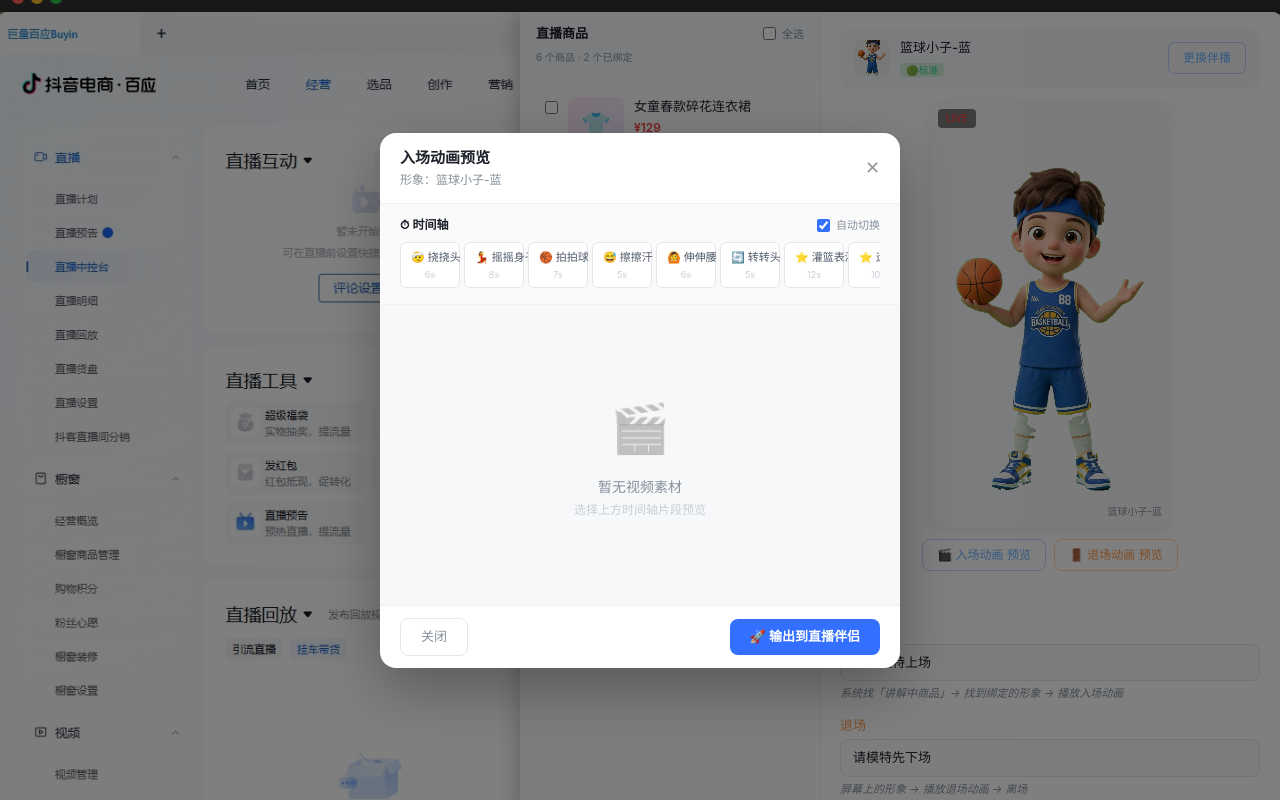
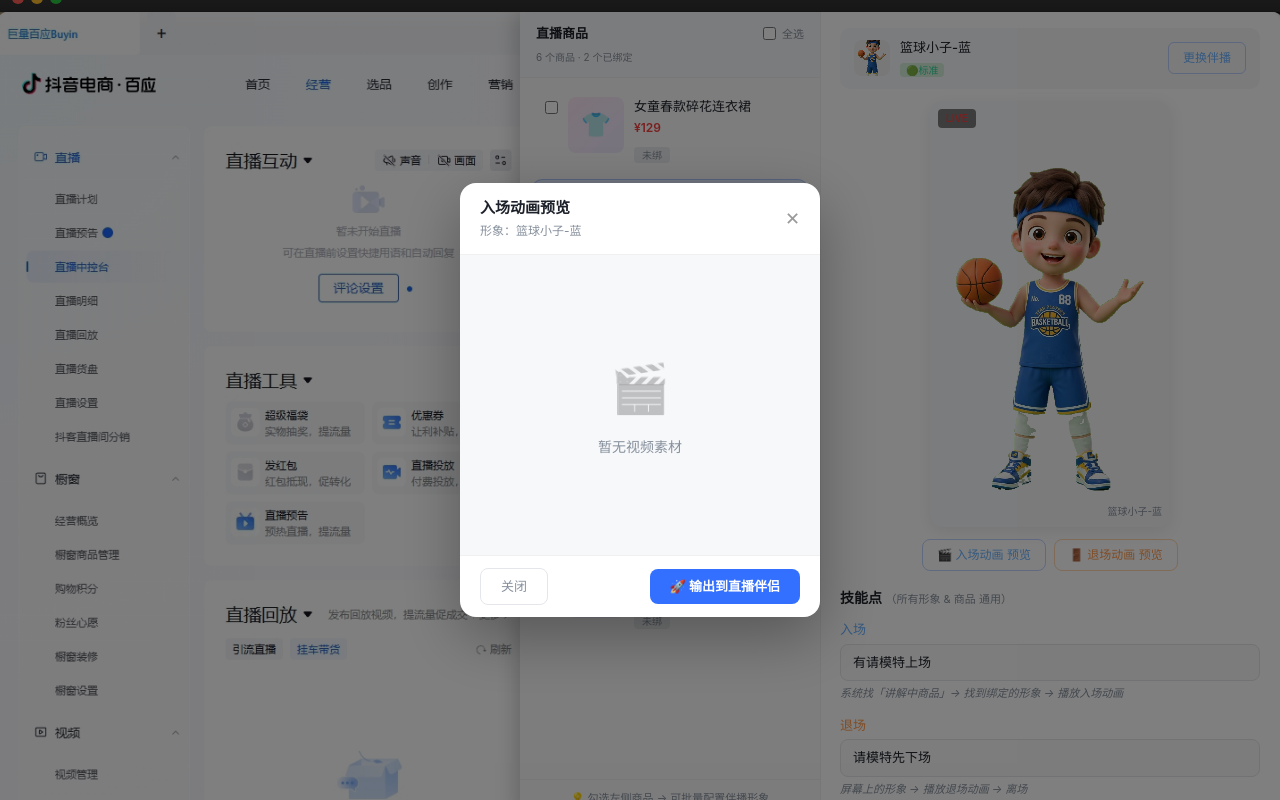
Before and after one commit to 7INLUCk/zhuboaixia-clone, a React (Vite) app in the folder zhuboaixia-clone/: page / in a window 1280 px wide. Both pictures are taken after a click on the button "🎬 入场动画 预览". Built offline with nearby package versions, Linux system fonts and the light colour scheme; the HTML template or start-up script is replaced by a standard one.

Commit message:
fix: 技能点通用标签+预览弹窗简化+默认展示态+批量配置引导+预览图

```diff
--- a/zhuboaixia-clone/src/CanvasPanel.tsx
+++ b/zhuboaixia-clone/src/CanvasPanel.tsx
@@ -219,27 +219,16 @@
   { id: 'p6', linkNum: 6, name: '女童蕾丝上衣', price: '¥109', boundAvatarId: null, chatRules: [], chatEnabled: false },
 ]
 
-// ============ 视频片段预览弹窗（增强版：时间轴+输出直播伴侣） ============
-function VideoPreviewPopup({ videoUrl, title, normalStates, eventActions, avatarName, onClose }: {
-  videoUrl: string; title: string;
-  normalStates: NormalState[]; eventActions: EventAction[]; avatarName: string;
-  onClose: () => void
+// ============ 视频片段预览弹窗（单视频版） ============
+function VideoPreviewPopup({ videoUrl, title, avatarName, onClose }: {
+  videoUrl: string; title: string; avatarName: string; onClose: () => void
 }) {
   const [outputting, setOutputting] = useState(false)
-  const [activeSegment, setActiveSegment] = useState<string | null>(null)
-  const [autoSwitch, setAutoSwitch] = useState(true)
-
-  // 时间轴所有片段：常规态 + 特殊动作
-  const allSegments = [
-    ...normalStates.map(ns => ({ id: ns.id, label: ns.label, icon: ns.icon, duration: ns.duration, type: 'normal' as const, videoUrl: ns.videoUrl })),
-    ...eventActions.map(ea => ({ id: ea.id, label: ea.label, icon: '⭐', duration: ea.duration, type: 'event' as const, videoUrl: ea.videoUrl })),
-  ]
-
   return (
     <div style={{ position: 'fixed', inset: 0, zIndex: 900, display: 'flex', alignItems: 'center', justifyContent: 'center' }}
       onClick={onClose}>
       <div style={{ position: 'absolute', inset: 0, background: 'rgba(0,0,0,0.5)' }} />
-      <div style={{ position: 'relative', zIndex: 1, width: 520, maxHeight: '90vh', background: '#fff', borderRadius: 16, overflow: 'hidden', display: 'flex', flexDirection: 'column', boxShadow: '0 20px 60px rgba(0,0,0,0.3)' }}
+      <div style={{ position: 'relative', zIndex: 1, width: 360, maxHeight: '85vh', background: '#fff', borderRadius: 16, overflow: 'hidden', display: 'flex', flexDirection: 'column', boxShadow: '0 20px 60px rgba(0,0,0,0.3)' }}
         onClick={e => e.stopPropagation()}>
         {/* 标题栏 */}
         <div style={{ padding: '14px 20px', display: 'flex', justifyContent: 'space-between', alignItems: 'center', borderBottom: '1px solid #F0F0F0' }}>
@@ -249,42 +238,6 @@
           </div>
           <button onClick={onClose} style={{ background: 'none', border: 'none', color: '#999', fontSize: 18, cursor: 'pointer' }}>✕</button>
         </div>
-
-        {/* 时间轴 */}
-        <div style={{ padding: '12px 20px', borderBottom: '1px solid #F0F0F0', background: '#FAFAFA' }}>
-          <div style={{ display: 'flex', justifyContent: 'space-between', alignItems: 'center', marginBottom: 8 }}>
-            <span style={{ fontSize: 12, fontWeight: 600, color: '#1D2129' }}>⏱ 时间轴</span>
-            <label style={{ display: 'flex', alignItems: 'center', gap: 6, fontSize: 11, color: '#86909C', cursor: 'pointer' }}>
-              <input type="checkbox" checked={autoSwitch} onChange={e => setAutoSwitch(e.target.checked)} style={{ accentColor: '#3370FF' }} />
-              自动切换
-            </label>
-          </div>
-          <div style={{ display: 'flex', gap: 4, overflowX: 'auto', paddingBottom: 4 }}>
-            {allSegments.map(seg => (
-              <div key={seg.id}
-                onClick={() => setActiveSegment(seg.id)}
-                style={{
-                  padding: '6px 10px', borderRadius: 6, fontSize: 11, cursor: 'pointer',
-                  whiteSpace: 'nowrap', minWidth: 60, textAlign: 'center',
-                  background: activeSegment === seg.id
-                    ? (seg.type === 'event' ? '#FFF3E0' : '#E8F0FE')
-                    : '#fff',
-                  border: activeSegment === seg.id
-                    ? `2px solid ${seg.type === 'event' ? '#FF7D00' : '#3370FF'}`
-                    : '1px solid #E5E6EB',
-                  color: activeSegment === seg.id
-                    ? (seg.type === 'event' ? '#FF7D00' : '#3370FF')
-                    : '#4E5969',
-                  fontWeight: activeSegment === seg.id ? 600 : 400,
-                  transition: 'all 0.15s',
-                }}>
-                {seg.icon} {seg.label}
-                <div style={{ fontSize: 9, color: '#C9CDD4', marginTop: 2 }}>{seg.duration}s</div>
-              </div>
-            ))}
-          </div>
-        </div>
-
         {/* 视频播放区 */}
         <div style={{ flex: 1, display: 'flex', alignItems: 'center', justifyContent: 'center', padding: 20, minHeight: 300, background: '#F7F8FA' }}>
           {videoUrl ? (
@@ -294,11 +247,9 @@
             <div style={{ textAlign: 'center' }}>
               <div style={{ fontSize: 48, marginBottom: 12, opacity: 0.3 }}>🎬</div>
               <div style={{ color: '#86909C', fontSize: 14 }}>暂无视频素材</div>
-              <div style={{ color: '#C9CDD4', fontSize: 12, marginTop: 4 }}>选择上方时间轴片段预览</div>
             </div>
           )}
         </div>
-
         {/* 底部操作栏 */}
         <div style={{ padding: '12px 20px', display: 'flex', justifyContent: 'space-between', alignItems: 'center', borderTop: '1px solid #F0F0F0' }}>
           <button onClick={onClose} style={{ padding: '8px 20px', borderRadius: 8, border: '1px solid #E5E6EB', background: '#fff', color: '#86909C', fontSize: 13, cursor: 'pointer' }}>关闭</button>
@@ -335,17 +286,25 @@
         <div style={{ padding: '16px 20px', display: 'flex', flexDirection: 'column', gap: 16 }}>
           {/* 选形象 */}
           <div>
-            <div style={{ color: '#ccc', fontSize: 12, marginBottom: 8 }}>选择伴播形象</div>
-            <div style={{ display: 'flex', flexWrap: 'wrap', gap: 8 }}>
+            <div style={{ color: '#1D2129', fontSize: 13, fontWeight: 500, marginBottom: 8 }}>选择伴播形象</div>
+            <div style={{ display: 'grid', gridTemplateColumns: 'repeat(3, 1fr)', gap: 8 }}>
               {AVATAR_LIBRARY.map(av => (
-                <button key={av.id} onClick={() => setAvatarId(av.id)} style={{
-                  padding: '6px 12px', borderRadius: 8,
-                  border: avatarId === av.id ? '2px solid #3370FF' : '1px solid rgba(255,255,255,0.1)',
-                  background: avatarId === av.id ? 'rgba(51,112,255,0.15)' : '#FAFAFA',
-                  color: '#4E5969', fontSize: 12, cursor: 'pointer',
+                <div key={av.id} onClick={() => setAvatarId(av.id)} style={{
+                  padding: 8, borderRadius: 8, cursor: 'pointer', textAlign: 'center',
+                  border: avatarId === av.id ? '2px solid #3370FF' : '1px solid #E5E6EB',
+                  background: avatarId === av.id ? '#E8F0FE' : '#fff',
+                  transition: 'all 0.15s',
                 }}>
-                  {av.name} {av.voiceTier === 'premium' ? '🔵' : '🟢'}
-                </button>
+                  <div style={{ width: 60, height: 80, margin: '0 auto 6px', borderRadius: 6, overflow: 'hidden', background: '#F0F0F0' }}>
+                    {av.preview.endsWith('.mp4') ? (
+                      <ChromaKeyVideo src={av.preview} autoPlay loop muted style={{ width: '100%', height: '100%' }} />
+                    ) : (
+                      <ChromaKeyImage src={av.preview} alt={av.name} style={{ width: '100%', height: '100%', objectFit: 'cover' }} />
+                    )}
+                  </div>
+                  <div style={{ fontSize: 11, color: '#1D2129', fontWeight: 500 }}>{av.name}</div>
+                  <div style={{ fontSize: 9, color: av.voiceTier === 'premium' ? '#69B1FF' : '#34D399', marginTop: 2 }}>{av.voiceTier === 'premium' ? '🔵可搭话' : '🟢标准'}</div>
+                </div>
               ))}
             </div>
           </div>
@@ -357,7 +316,7 @@
               { key: 'switch' as const, label: '直切口令', placeholder: '看看{N}号链接的模特上身效果' },
             ].map(item => (
               <div key={item.key}>
-                <div style={{ color: '#ccc', fontSize: 12, marginBottom: 4 }}>{item.label}</div>
+                <div style={{ color: '#86909C', fontSize: 12, marginBottom: 4 }}>{item.label}</div>
                 <input value={cmds[item.key]} onChange={e => setCmds(prev => ({ ...prev, [item.key]: e.target.value }))}
                   placeholder={item.placeholder}
                   style={{ width: '100%', padding: '8px 12px', borderRadius: 8, border: '1px solid #E5E6EB', background: '#FAFAFA', color: '#1D2129', fontSize: 13, outline: 'none', boxSizing: 'border-box' }} />
@@ -442,7 +401,7 @@
 
   // 弹窗
   const [showAvatarSwitch, setShowAvatarSwitch] = useState(false)
-  const [previewPopup, setPreviewPopup] = useState<{ title: string; videoUrl: string; normalStates: NormalState[]; eventActions: EventAction[]; avatarName: string } | null>(null)
+  const [previewPopup, setPreviewPopup] = useState<{ title: string; videoUrl: string; avatarName: string } | null>(null)
 
   // 特殊动作启用状态（每个形象各自记录）
   const [enabledActionIds, setEnabledActionIds] = useState<Record<string, Set<string>>>({})
@@ -507,24 +466,18 @@
     if (!selectedAvatar) return
     const eaList = EVENT_ACTIONS[selectedAvatar.id] || []
     const ea = eaList.find(a => a.id === (type === 'entrance' ? 'ea_entrance' : 'ea_exit'))
-    const allEventActions = EVENT_ACTIONS[selectedAvatar.id] || []
     setPreviewPopup({
       title: type === 'entrance' ? '入场动画预览' : '退场动画预览',
       videoUrl: ea?.videoUrl || '',
-      normalStates,
-      eventActions: allEventActions,
       avatarName: selectedAvatar.name,
     })
   }
 
   const openActionPreview = (ea: EventAction) => {
     if (!selectedAvatar) return
-    const allEventActions = EVENT_ACTIONS[selectedAvatar.id] || []
     setPreviewPopup({
       title: `${ea.label} 预览`,
       videoUrl: ea.videoUrl || '',
-      normalStates,
-      eventActions: allEventActions,
       avatarName: selectedAvatar.name,
     })
   }
@@ -609,7 +562,7 @@
         </div>
 
         {/* 批量操作栏 */}
-        {selectedProductIds.size > 0 && (
+        {selectedProductIds.size > 0 ? (
           <div style={{
             padding: '12px 16px', background: 'rgba(51,112,255,0.1)',
             borderTop: '1px solid rgba(51,112,255,0.2)', flexShrink: 0,
@@ -620,6 +573,14 @@
               padding: '6px 14px', borderRadius: 6, border: 'none',
               background: '#3370FF', color: '#fff', fontSize: 12, fontWeight: 600, cursor: 'pointer',
             }}>批量配置伴播</button>
+          </div>
+        ) : (
+          <div style={{
+            padding: '10px 16px', flexShrink: 0,
+            borderTop: '1px solid #F0F0F0',
+            fontSize: 11, color: '#86909C', textAlign: 'center',
+          }}>
+            💡 勾选左侧商品 → 可批量配置伴播形象
           </div>
         )}
       </div>
@@ -713,7 +674,7 @@
 
             {/* ---- 技能点 ---- */}
             <div style={{ marginBottom: 20 }}>
-              <div style={{ color: '#1D2129', fontWeight: 600, fontSize: 14, marginBottom: 12 }}>技能点</div>
+              <div style={{ color: '#1D2129', fontWeight: 600, fontSize: 14, marginBottom: 12 }}>技能点 <span style={{ fontSize: 11, fontWeight: 400, color: '#86909C' }}>（所有形象 & 商品 通用）</span></div>
               {/* 入场 */}
               <div style={{ marginBottom: 14 }}>
                 <div style={{ display: 'flex', alignItems: 'center', gap: 8, marginBottom: 4 }}>
@@ -772,12 +733,47 @@
               }}>
                 <div style={{ display: 'flex', alignItems: 'center', justifyContent: 'space-between' }}>
                   <span style={{ fontSize: 13, color: '#86909C', fontWeight: 500 }}>展示</span>
-                  <span style={{ fontSize: 12, color: '#555', fontStyle: 'italic' }}>自动触发</span>
+                  <span style={{ fontSize: 12, color: '#86909C', fontStyle: 'italic' }}>自动触发</span>
                 </div>
                 <div style={{ fontSize: 11, color: '#C9CDD4', marginTop: 4, fontStyle: 'italic' }}>
                   讲解中商品切换时，系统自动退旧形象+入场新形象
                 </div>
               </div>
+
+              {/* ---- 默认展示态 ---- */}
+              {selectedAvatar && normalStates.length > 0 && (
+                <div style={{
+                  padding: '12px 14px', borderRadius: 10, marginBottom: 14,
+                  background: '#F7F8FA', border: '1px solid #F0F0F0',
+                }}>
+                  <div style={{ display: 'flex', alignItems: 'center', justifyContent: 'space-between', marginBottom: 8 }}>
+                    <span style={{ fontSize: 13, color: '#1D2129', fontWeight: 500 }}>🔄 默认展示态</span>
+                    <span style={{ fontSize: 11, color: '#86909C' }}>共 {normalStates.length} 个动作轮播</span>
+                  </div>
+                  <div style={{ fontSize: 11, color: '#86909C', marginBottom: 8, lineHeight: 1.5 }}>
+                    形象在无指令时，从以下动作中随机抽取轮播展示，保持直播间生动感。
+                  </div>
+                  <div style={{ display: 'flex', flexWrap: 'wrap', gap: 6 }}>
+                    {normalStates.map(ns => (
+                      <div key={ns.id} style={{
+                        padding: '4px 10px', borderRadius: 6, fontSize: 11,
+                        background: '#fff', border: '1px solid #E5E6EB',
+                        color: '#4E5969',
+                      }}>
+                        {ns.icon} {ns.label} <span style={{ color: '#C9CDD4', fontSize: 10 }}>{ns.duration}s</span>
+                      </div>
+                    ))}
+                  </div>
+                  {normalStates[0]?.videoUrl && (
+                    <div style={{ marginTop: 8 }}>
+                      <button onClick={() => setPreviewPopup({ title: '默认展示态预览', videoUrl: normalStates[0].videoUrl || '', avatarName: selectedAvatar.name })} style={{
+                        padding: '5px 12px', borderRadius: 6, border: '1px solid #E5E6EB',
+                        background: '#fff', color: '#86909C', fontSize: 11, cursor: 'pointer',
+                      }}>预览</button>
+                    </div>
+                  )}
+                </div>
+              )}
             </div>
 
             {/* ---- 形象专属能力 ---- */}
@@ -796,10 +792,9 @@
                       }}>
                         <Toggle checked={selectedAvatar && enabledActionIds[selectedAvatar.id]?.has(ea.id)} onChange={() => selectedAvatar && toggleActionEnabled(selectedAvatar.id, ea.id)} />
                         <button onClick={() => openActionPreview(ea)} style={{
-                          padding: '4px 8px', borderRadius: 6, border: '1px solid #E5E6EB',
+                          padding: '4px 10px', borderRadius: 6, border: '1px solid #E5E6EB',
                           background: '#fff', color: '#86909C', fontSize: 11, cursor: 'pointer',
-                          display: 'flex', alignItems: 'center', gap: 4,
-                        }}>👁</button>
+                        }}>预览</button>
                         <div style={{ flex: 1 }}>
                           <span style={{ color: '#1D2129', fontSize: 12 }}>{ea.label}</span>
                           <span style={{ color: '#666', fontSize: 11, marginLeft: 6 }}>{ea.duration}s</span>
@@ -864,8 +859,6 @@
       {previewPopup && (
         <VideoPreviewPopup videoUrl={previewPopup.videoUrl}
           title={previewPopup.title}
-          normalStates={previewPopup.normalStates}
-          eventActions={previewPopup.eventActions}
           avatarName={previewPopup.avatarName}
           onClose={() => setPreviewPopup(null)} />
       )}
```
Also changed, not shown: 3 other files (tests, documents, lock files or other folders).
